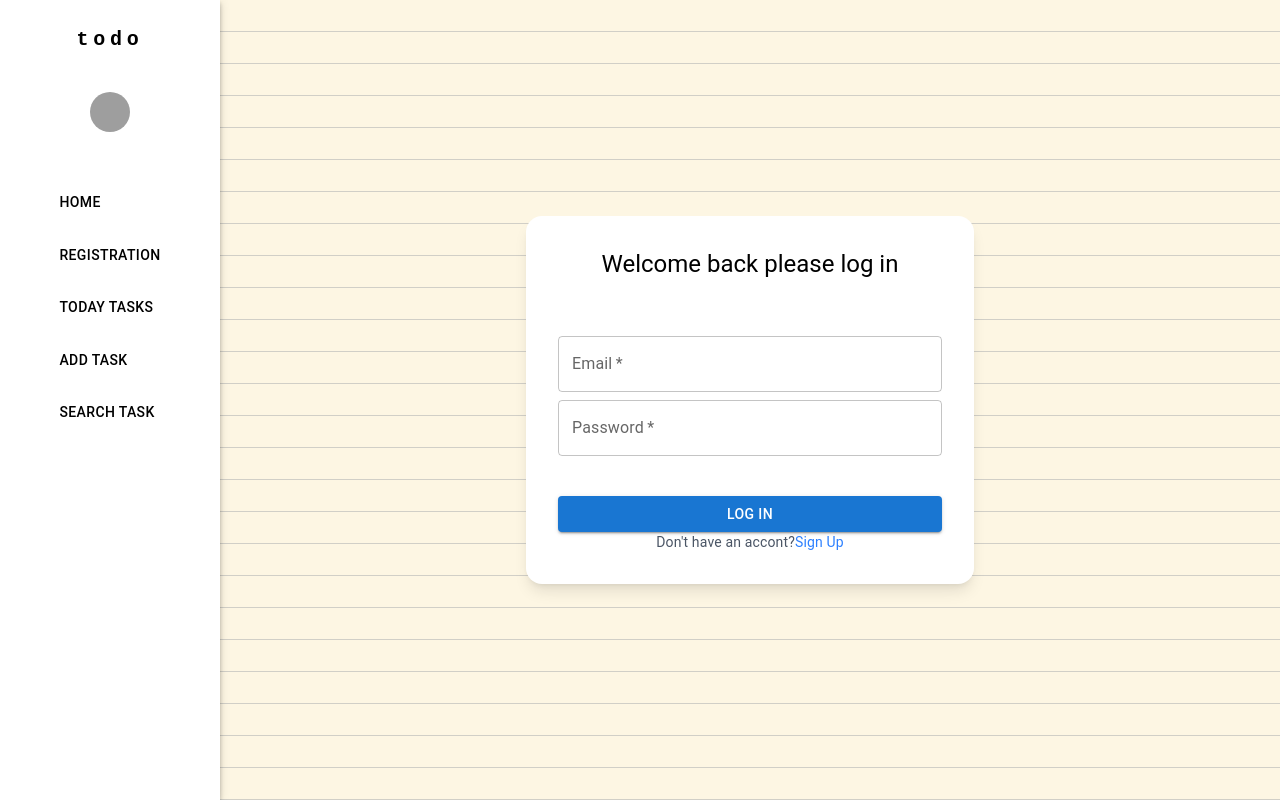
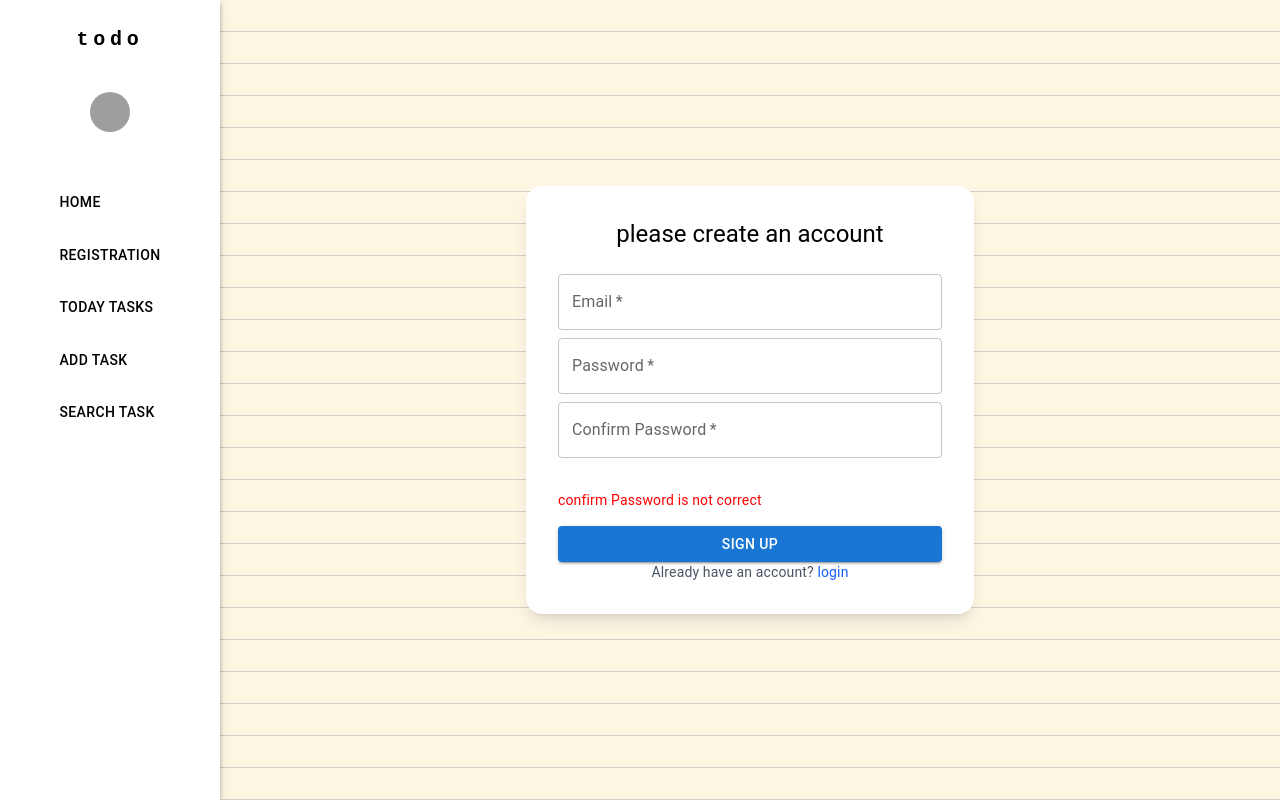
Before and after one commit to Sholehghm/TodoListProject_FrontEnd, a React (Vite) app in the folder to-do/: page /registration in a window 1280 px wide. Built offline with nearby package versions, Linux system fonts and the light colour scheme; grey boxes are pictures that could not be loaded.

Commit message:
remove login from registerform and make seperated login page

```diff
--- a/to-do/src/components/pages/Registration.jsx
+++ b/to-do/src/components/pages/Registration.jsx
@@ -1,13 +1,17 @@
 import React, { useState } from "react";
+import { Link } from "react-router-dom";
 import { TextField, Button, Typography, Box } from "@mui/material";
 import ResponsiveAppBar from "../navbar/NavBar";
+import { register } from "../../utils/authAPI";
 
 const RegisterForm = () => {
-    const [mode, setMode] = useState('sign in');
-    const handleMode = (currentMode) => { currentMode === 'sign in' ? setMode('sign up') : setMode('sign in') }
+    const [email, setEmail] =useState('');
+    const [password, setPssword] = useState('');
+    const [confirmPassword, setConfirmPassword] = useState('');
+
     const handleSubmit = (e) => {
         e.preventDefault();
-        // TODO: Handle form submission logic
+
     };
 
     return (
@@ -19,25 +23,9 @@ const RegisterForm = () => {
                     <div className="flex h-screen justify-center items-center">
                         <div className="bg-white flex flex-col justify-center items-center rounded-2xl shadow-lg p-8 w-full max-w-md">
                             <Typography variant="h5" className="!mb-6 text-center font-semibold">
-                                {mode === 'sign in' ? 'Welcome back please log in' : 'please create an account'}
+                               please create an account
                             </Typography>
                             <form onSubmit={handleSubmit} className=" flex flex-col gap-4 space-y-4">
-                                <Box display="flex" gap={2}>
-                                    <TextField
-                                        label="First Name"
-                                        variant="outlined"
-                                        fullWidth
-                                        required
-                                        className={mode === 'sign in' ? '!hidden' : ''}
-                                    />
-                                    <TextField
-                                        label="Last Name"
-                                        variant="outlined"
-                                        fullWidth
-                                        required
-                                        className={mode === 'sign in' ? '!hidden' : ''}
-                                    />
-                                </Box>
                                 <Box >
                                 <TextField
                                     label="Email"
@@ -46,6 +34,8 @@ const RegisterForm = () => {
                                     fullWidth
                                     required
                                     className="!mb-2"
+                                    value={email}
+                                    onChange={(e)=>setEmail(e.target.value)}
                                 />
                                 <TextField
                                     label="Password"
@@ -54,6 +44,8 @@ const RegisterForm = () => {
                                     fullWidth
                                     required
                                     className="!mb-2"
+                                    value={password}
+                                    onChange={(e)=>setPssword(e.target.value)}
                                 />
                                 <TextField
                                     label="Confirm Password"
@@ -61,23 +53,23 @@ const RegisterForm = () => {
                                     variant="outlined"
                                     fullWidth
                                     required
-                                    className={mode === 'sign in' ? '!hidden' : ''}
+                                    value={confirmPassword}
+                                    onChange={(e)=>setConfirmPassword(e.target.value)}
                                 />
                                 </Box>
+                                <Typography variant="body2" color="red" >confirm Password is not correct</Typography>
                                 <Button
                                     type="submit"
                                     variant="contained"
                                     color="primary"
                                     fullWidth
                                 >
-                                    {mode === 'sign in' ? 'Log in' : 'Sign up'}
+                                   Sign up
                                 </Button>
                             </form>
                             <Typography variant="body2" className="mt-4 text-gray-600">
-                                {mode === 'sign in' ? 'Don\'t have an accont?' : 'Already have an account'}
-                                <a onClick={() => handleMode(mode)} className="mt-4 text-center text-blue-500">
-                                    {mode === 'sign in' ? 'Sign Up' : 'Sign In'}
-                                </a>
+                                Already have an account?
+                            <Link to='/login' className="text-blue-600"> login</Link>
                             </Typography>
                         </div>
                     </div>
```
